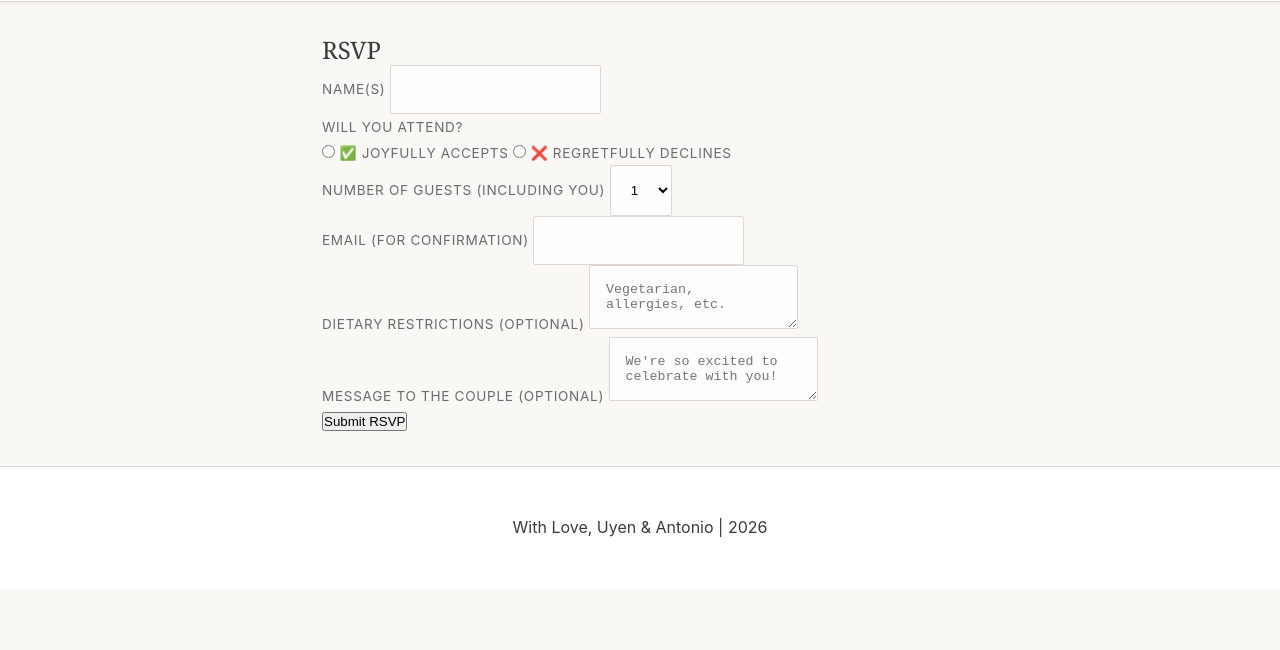
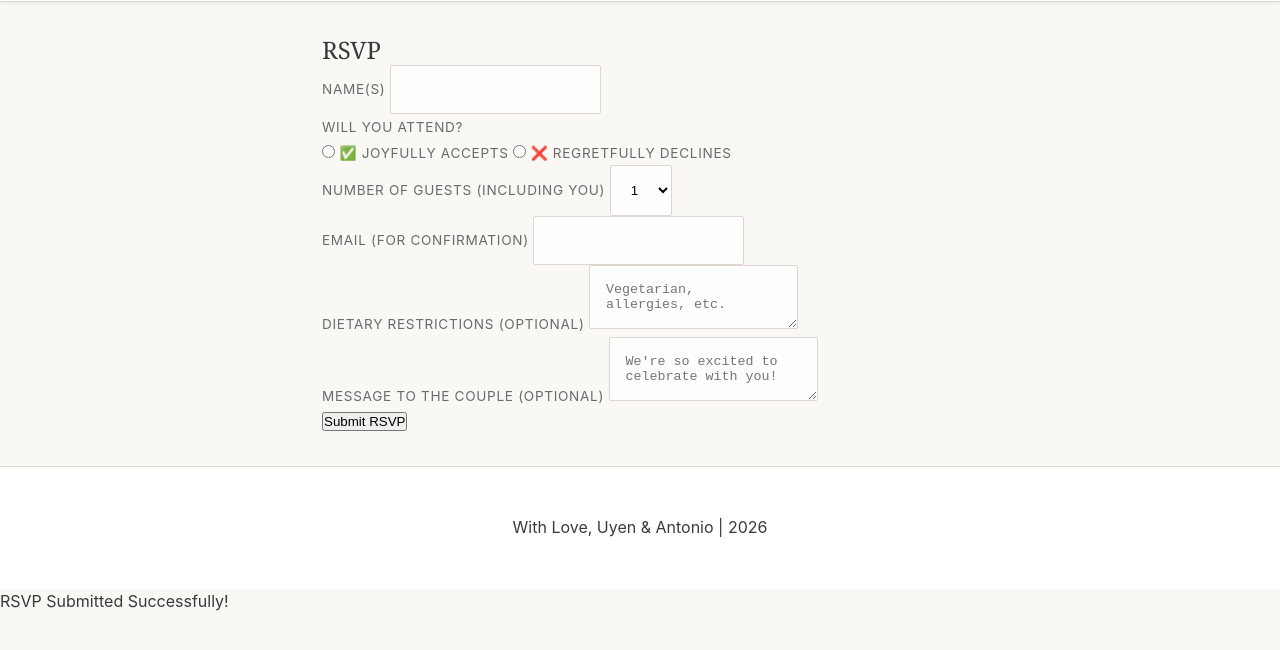
Before and after one commit to bsmith499/Wedding-site-project, a plain HTML site: page rsvp.html in a window 1280 px wide. Shown: the part 76-726 px from the top of the page. Drawn offline with Linux system fonts and the light colour scheme.

Commit message:
Update rsvp.html

```diff
--- a/rsvp.html
+++ b/rsvp.html
@@ -89,5 +89,6 @@
     </footer>
 
     <script src="js/main.js"></script>
+<div id="toast" class="toast">RSVP Submitted Successfully!</div>
 </body>
 </html>
```
